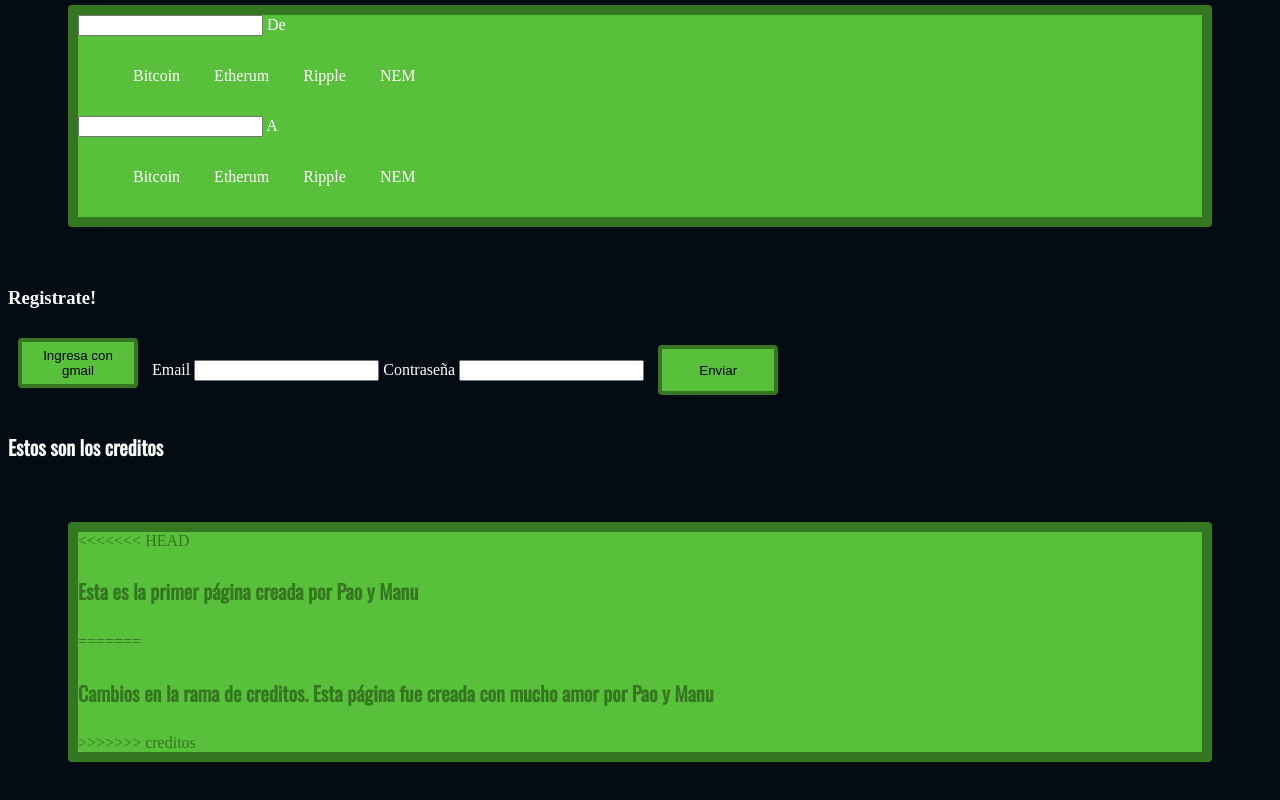
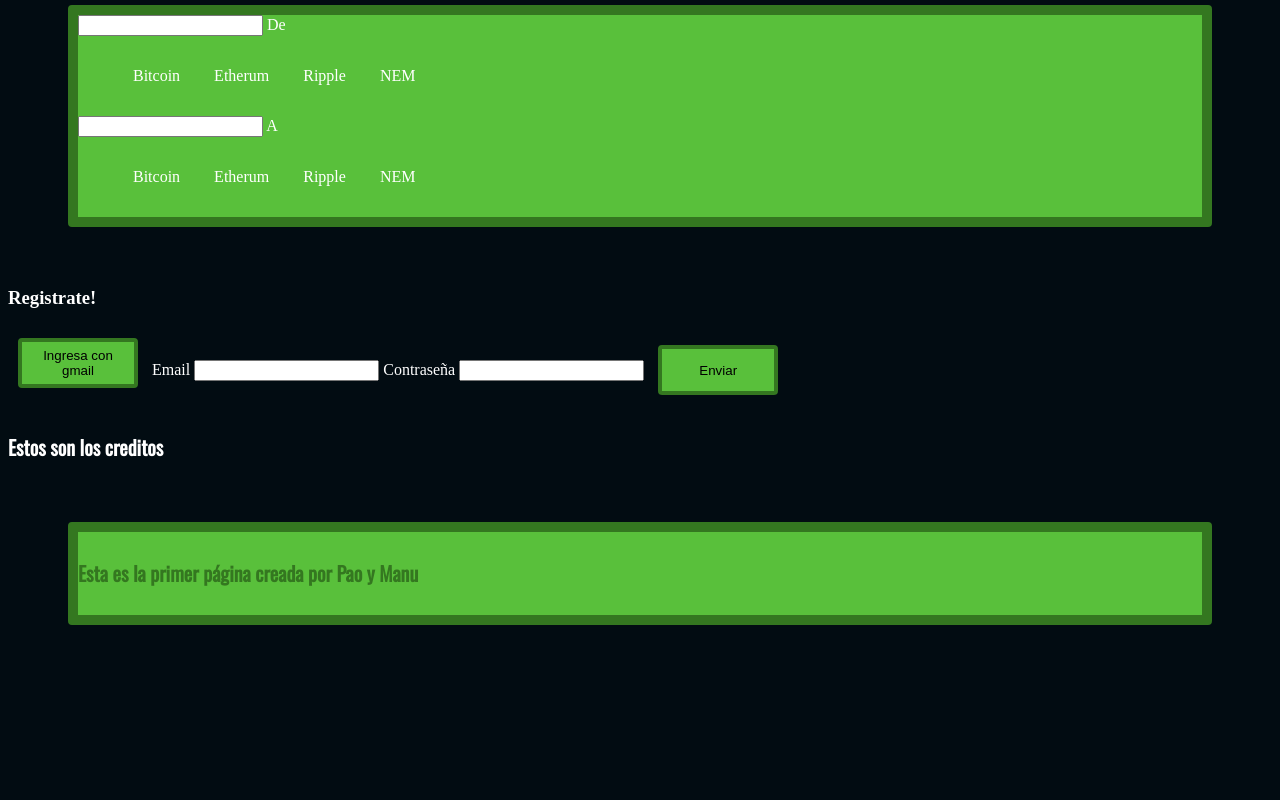
Before and after one commit to maurza/criptopope, a plain HTML site: page index.html in a window 1280 px wide. Shown: the part 1639-2439 px from the top of the page. After the commit the page ends 2324 px from the top, so only its background shows below. Drawn offline with nearby package versions, Linux system fonts and the light colour scheme; files that its build step writes are made by us from their sources; files whose address does not match are found by name.

Commit message:
cambios menores al proyecto

```diff
--- a/css/styles.css
+++ b/css/styles.css
@@ -122,9 +122,5 @@ h4{
     border: rgb(52, 119, 32) 10px solid;
     border-radius: 4px;
     margin: 60px;
-<<<<<<< HEAD
     font-size: medium;
-=======
-    font-size: large;
->>>>>>> creditos
 }
--- a/index.html
+++ b/index.html
@@ -118,13 +118,8 @@
     <div id="creditos">
         <h4>Estos son los creditos</h4>
         <section class="creditos">
-<<<<<<< HEAD
             <h4>Esta es la primer página creada por Pao y Manu</h4>
             <h6></h6>
-=======
-            <h4>Cambios en la rama de creditos. Esta página fue creada con mucho amor por Pao y Manu</h4>
-
->>>>>>> creditos
         </section>
     </div>
 
```
